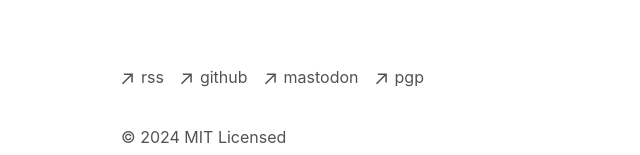
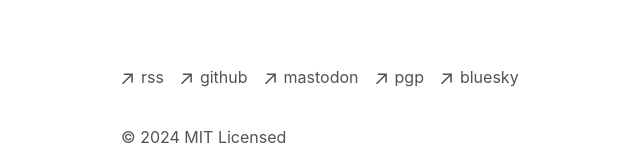
Before and after one commit to aamirazad/aamira.me, a Next.js app: page / in a window 1280 px wide. Shown: the part 343-498 px from the top of the page, without its empty margins (231-871 px from the left). Built offline with nearby package versions, Linux system fonts and the light colour scheme.

Commit message:
feat: bsky link

```diff
--- a/app/components/footer.tsx
+++ b/app/components/footer.tsx
@@ -12,61 +12,58 @@ function ArrowIcon() {
         fill="currentColor"
       />
     </svg>
-  )
+  );
 }
+
+const footerLinks = [
+  {
+    href: '/rss',
+    text: 'rss',
+    rel: 'noopener noreferrer'
+  },
+  {
+    href: 'https://github.com/aamirazad/aamira.me',
+    text: 'github',
+    rel: 'noopener noreferrer'
+  },
+  {
+    href: 'https://mastodon.social/@aamira',
+    text: 'mastodon',
+    rel: 'me'
+  },
+  {
+    href: 'https://aamira.me/.well-known/openpgpkey',
+    text: 'pgp',
+    rel: 'me'
+  },
+  {
+    href: 'https://bsky.app/profile/aamira.me',
+    text: 'bluesky',
+    rel: 'me'
+  }
+] as const;
 
 export default function Footer() {
   return (
     <footer className="mb-16">
       <ul className="font-sm mt-8 flex flex-col space-x-0 space-y-2 text-neutral-600 md:flex-row md:space-x-4 md:space-y-0 dark:text-neutral-300">
-        <li>
+        {footerLinks.map((link) => (
+          <li key={link.href}>
             <a
               className="flex items-center transition-all hover:text-neutral-800 dark:hover:text-neutral-100"
-            rel="noopener noreferrer"
+              rel={link.rel}
               target="_blank"
-            href="/rss"
+              href={link.href}
             >
               <ArrowIcon />
-            <p className="ml-2 h-7">rss</p>
+              <p className="ml-2 h-7">{link.text}</p>
             </a>
           </li>
-        <li>
-          <a
-            className="flex items-center transition-all hover:text-neutral-800 dark:hover:text-neutral-100"
-            rel="noopener noreferrer"
-            target="_blank"
-            href="https://github.com/aamirazad/aamira.me"
-          >
-            <ArrowIcon />
-            <p className="ml-2 h-7">github</p>
-          </a>
-        </li>
-        <li>
-          <a
-            className="flex items-center transition-all hover:text-neutral-800 dark:hover:text-neutral-100"
-            rel="me"
-            target="_blank"
-            href="https://mastodon.social/@aamira"
-          >
-            <ArrowIcon />
-            <p className="ml-2 h-7">mastodon</p>
-          </a>
-        </li>
-        <li>
-          <a
-            className="flex items-center transition-all hover:text-neutral-800 dark:hover:text-neutral-100"
-            rel="me"
-            target="_blank"
-            href="https://aamira.me/.well-known/openpgpkey"
-          >
-            <ArrowIcon />
-            <p className="ml-2 h-7">pgp</p>
-          </a>
-        </li>
+        ))}
       </ul>
       <p className="mt-8 text-neutral-600 dark:text-neutral-300">
         © {new Date().getFullYear()} MIT Licensed
       </p>
     </footer>
-  )
+  );
 }
```
Lines whose indentation alone changed are shown as unchanged.
